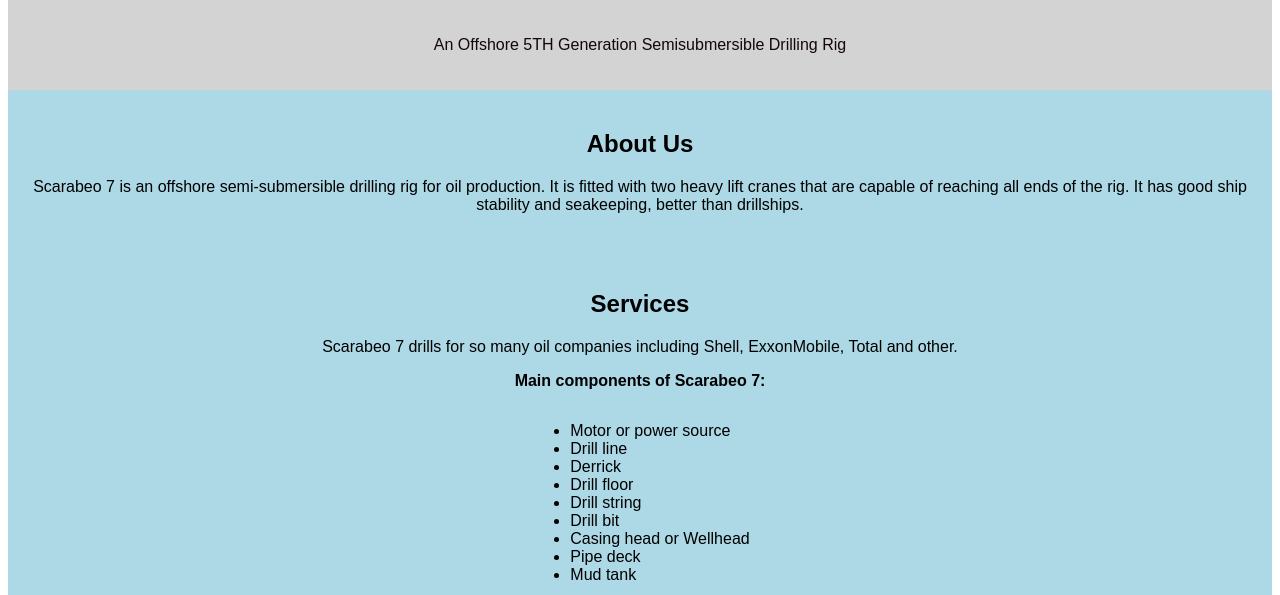
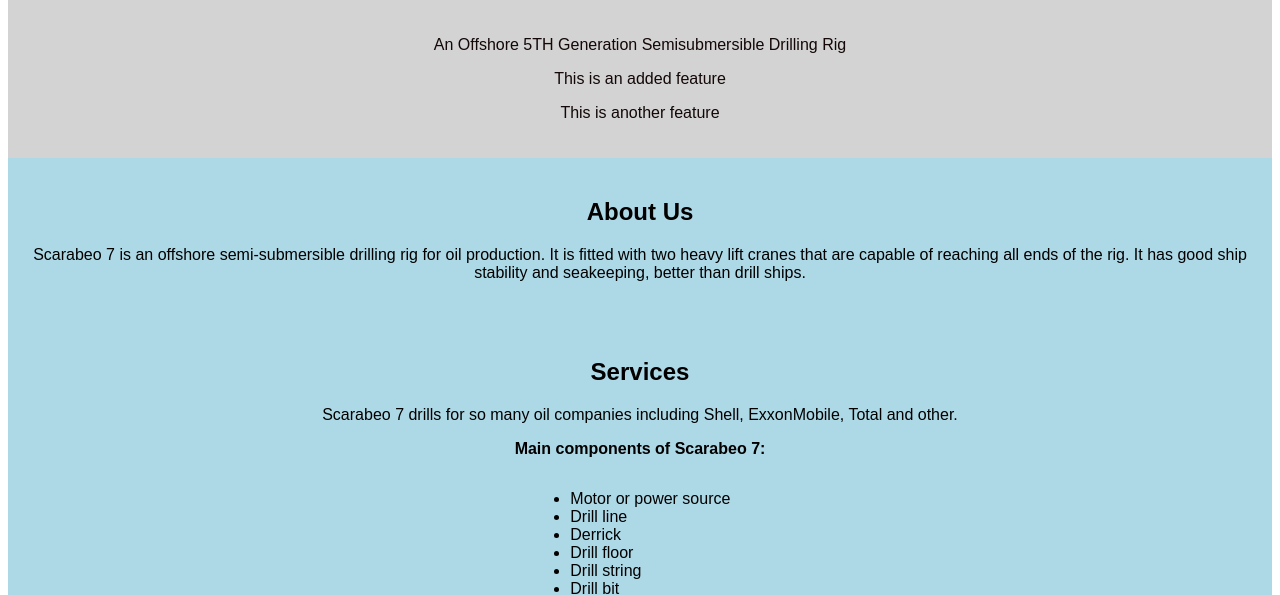
Before and after one commit to scarabeo7/Landing-page, a plain HTML site: page index.html in a window 1280 px wide. Shown: the part 244-839 px from the top of the page. Drawn offline with Linux system fonts and the light colour scheme.

Commit message:
Update index.html

```diff
--- a/index.html
+++ b/index.html
@@ -2,20 +2,23 @@
 
 <!DOCTYPE html>
 <html lang="en">
+
 <head>
     <link rel="stylesheet" type="text/css" href="style.css">
     <title>Landing Page</title>
     <meta charset="UTF-8">
     <meta name="viewport" content="width=device-width, initial-scale=1">
 </head>
+
 <body>
 
     <div id="header">
-        <img id="header-img"
-            src="https://upload.wikimedia.org/wikipedia/commons/0/04/Eni_saipem_scarabeo_7.jpg"
+        <img id="header-img" src="https://upload.wikimedia.org/wikipedia/commons/0/04/Eni_saipem_scarabeo_7.jpg"
             alt="image of scarabeo 7 rig">
         <h1>Scarabeo 7</h1>
         <p>An Offshore 5TH Generation Semisubmersible Drilling Rig</p>
+        <p>This is an added feature</p>
+        <p>This is another feature</p>
 
         <nav id="nav-bar">
             <a class="nav-link" href="#About">About Us</a> |
@@ -28,7 +31,7 @@
         <h2>About Us</h2>
         <p>Scarabeo 7 is an offshore semi-submersible drilling rig for oil production. It is fitted with
             two heavy lift cranes that are capable of reaching all ends of the rig. It has good ship
-        stability and seakeeping, better than drillships.
+            stability and seakeeping, better than drill ships.
         </p>
     </div>
 
@@ -54,12 +57,13 @@
         </div>
         </p>
 
-        <iframe id="video" width="560" height="315" src="https://www.youtube.com/embed/pTJaxdz901U"
-            frameborder="0" allowfullscreen></iframe>
+        <iframe id="video" width="560" height="315" src="https://www.youtube.com/embed/pTJaxdz901U" frameborder="0"
+            allowfullscreen></iframe>
         <figcaption><i>Short youtube video showing scarabeo 7 drill floor and derrick.</i></figcaption>
 
-        <p>For more information about <strong>Scarabeo 7 <a href="https://www.saipem.com/en/identity-and-vision/assets/scarabeo-7"
-        target="_blank"> click here</strong></a></p>
+        <p>For more information about <strong>Scarabeo 7 <a
+                    href="https://www.saipem.com/en/identity-and-vision/assets/scarabeo-7" target="_blank"> click
+                    here</strong></a></p>
     </div>
 
     <div id="Contacts">
@@ -82,4 +86,5 @@
     </form>
 
 </body>
+
 </html>
```
Lines whose indentation alone changed are shown as unchanged.
